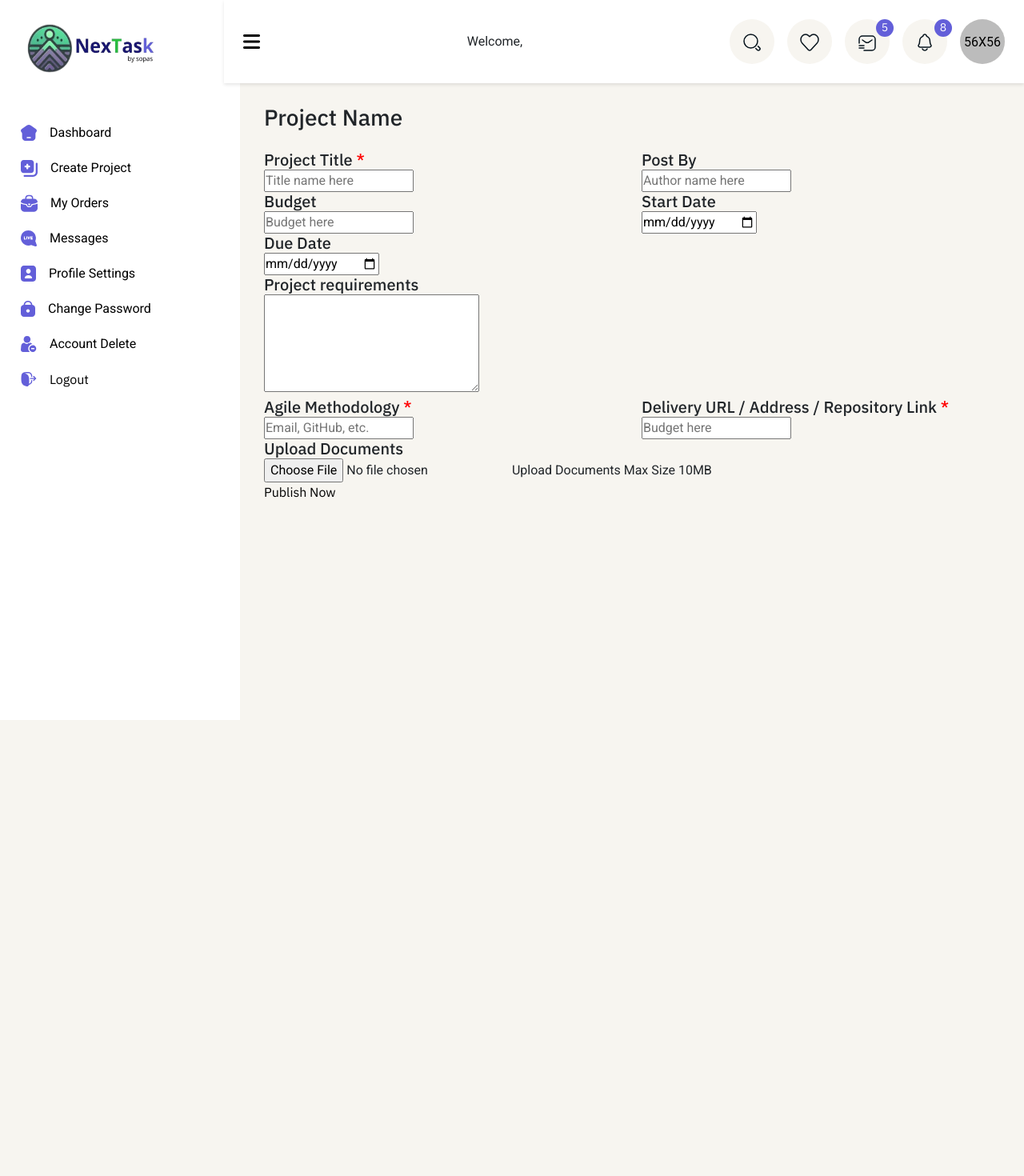
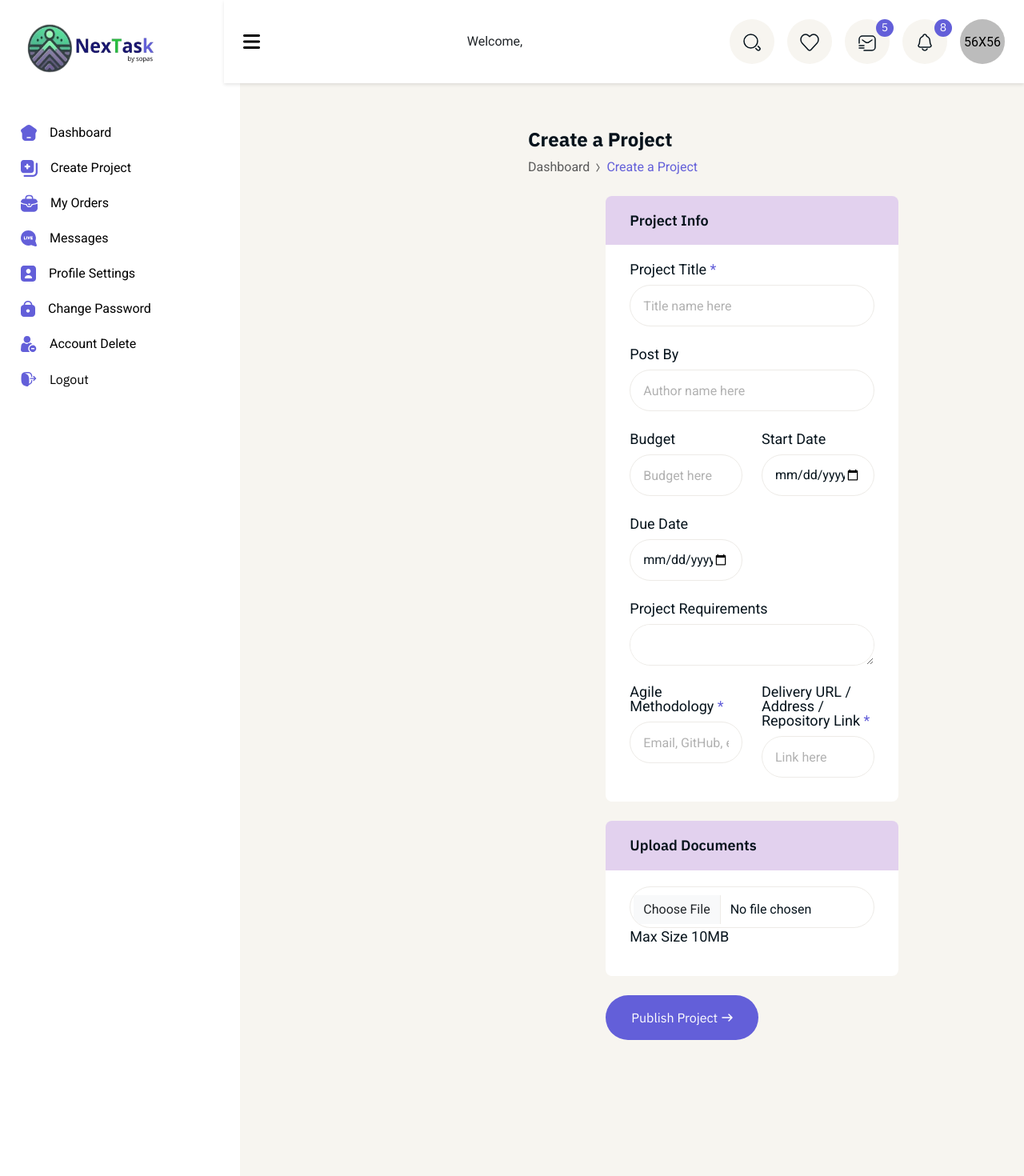
Before and after one commit to OscarMURA/NexTask-Marketplace-and-Freelancer-App, a Django app: page /projects/createProject/ in a window 1280 px wide. Shown: the whole page at 80% size. Before the commit the page ends 900 px from the top, so only its background shows below. Run offline with Django 5.2, Linux system fonts and the light colour scheme; some libraries are stand-ins or nearby versions.

Commit message:
feat: update project creation template style
- Adjusted the structure and styles of the HTML template for creating projects, following the unified design.
- Added classes and styles consistent with the general layout of the application.
- Improved form organization for clarity and readability.

```diff
--- a/Projects/templates/Projects/createProject.html
+++ b/Projects/templates/Projects/createProject.html
@@ -1,89 +1,127 @@
 {% extends 'Users/baseClient.html' %}
 {% load static %}
 {% block content %}
-<title>Create Project</title>
+<head>
+    <meta charset="utf-8" />
+    <meta name="viewport" content="width=device-width, initial-scale=1" />
+    <title>Create a Job Post - HTML</title>
 
-<div class="dashboard-headline">
-    <h3>Project Name</h3>
+    <!-- CSS Stylesheets -->
+    <link rel="stylesheet" href="{% static 'css/bootstrap.min.css' %}" />
+    <link rel="stylesheet" href="{% static 'css/font-awesome-all.min.css' %}" />
+    <link rel="stylesheet" href="{% static 'css/style.css' %}" />
+    <link rel="stylesheet" href="{% static 'css/responsive.css' %}" />
+</head>
+
+<!-- Main -->
+<main class="dashboard-main min-vh-100">
+    <div class="d-flex flex-column gap-4 pb-110">
+        <!-- Page Header -->
+        <div>
+            <h3 class="text-24 fw-bold text-dark-300 mb-2">Create a Project</h3>
+            <ul class="d-flex align-items-center gap-2">
+                <li class="text-dark-200 fs-6">Dashboard</li>
+                <li>
+                    <svg xmlns="http://www.w3.org/2000/svg" width="5" height="11" viewBox="0 0 5 11" fill="none">
+                        <path d="M1 10L4 5.5L1 1" stroke="#5B5B5B" stroke-width="1.2" stroke-linecap="round" stroke-linejoin="round" />
+                    </svg>
+                </li>
+                <li class="text-lime-300 fs-6">Create a Project</li>
+            </ul>
         </div>
 
+        <!-- Form Section -->
+        <div class="row justify-content-center">
+            <div class="col-xl-8">
                 <form method="post" enctype="multipart/form-data" id="buyer_create_job_post">
                     {% csrf_token %}
-    <div class="row">
-        <div class="col-xl-12">
-            <div class="dashboard-box margin-top-0">
-                <div class="content with-padding padding-bottom-10">
-                    <div class="row">
-                        <div class="col-xl-6">
-                            <div class="submit-field">
-                                <h5>Project Title <span style="color:red;">*</span></h5>
-                                <input type="text" class="with-border" placeholder="Title name here" name="project_title" id="project_title">
+                    <div class="d-flex flex-column gap-4">
+                        <!-- Project Info -->
+                        <div class="gig-info-card">
+                            <div class="gig-info-header">
+                                <h4 class="text-18 fw-semibold text-dark-300">Project Info</h4>
+                            </div>
+                            <div class="gig-info-body bg-white">
+                                <div class="row g-4">
+                                    <div class="col-12">
+                                        <div class="form-container">
+                                            <label for="project_title" class="form-label">Project Title <span class="text-lime-300">*</span></label>
+                                            <input type="text" class="form-control shadow-none" name="project_title" id="project_title" placeholder="Title name here">
                                         </div>
                                     </div>
-                        <div class="col-xl-6">
-                            <div class="submit-field">
-                                <h5>Post By</h5>
-                                <input type="text" class="with-border" name="author_name" id="author_name" placeholder="Author name here">
+                                    <div class="col-12">
+                                        <div class="form-container">
+                                            <label for="author_name" class="form-label">Post By</label>
+                                            <input type="text" class="form-control shadow-none" name="author_name" id="author_name" placeholder="Author name here">
                                         </div>
                                     </div>
-                        <div class="col-xl-6">
-                            <div class="submit-field">
-                                <h5>Budget</h5>
-                                <input type="text" class="with-border" name="project_budget" id="project_budget" placeholder="Budget here">
+                                    <div class="col-md-6">
+                                        <div class="form-container">
+                                            <label for="project_budget" class="form-label">Budget</label>
+                                            <input type="text" class="form-control shadow-none" name="project_budget" id="project_budget" placeholder="Budget here">
                                         </div>
                                     </div>
-                        <div class="col-xl-6">
-                            <div class="submit-field">
-                                <h5>Start Date</h5>
-                                <input type="date" class="with-border" name="start_date" id="start_date" placeholder="dd/mm/yyyy">
+                                    <div class="col-md-6">
+                                        <div class="form-container">
+                                            <label for="start_date" class="form-label">Start Date</label>
+                                            <input type="date" class="form-control shadow-none" name="start_date" id="start_date">
                                         </div>
                                     </div>
-                        <div class="col-xl-6">
-                            <div class="submit-field">
-                                <h5>Due Date</h5>
-                                <input type="date" class="with-border" name="due_date" id="due_date" placeholder="dd/mm/yyyy">
+                                    <div class="col-md-6">
+                                        <div class="form-container">
+                                            <label for="due_date" class="form-label">Due Date</label>
+                                            <input type="date" class="form-control shadow-none" name="due_date" id="due_date">
                                         </div>
                                     </div>
-                        <div class="col-xl-12">
-                            <div class="submit-field">
-                                <h5>Project requirements</h5>
-                                <textarea cols="30" rows="5" class="with-border" name="project_description" id="project_description"></textarea>
+                                    <div class="col-12">
+                                        <div class="form-container">
+                                            <label for="project_description" class="form-label">Project Requirements</label>
+                                            <textarea class="form-control shadow-none" name="project_description" id="project_description" rows="5"></textarea>
                                         </div>
                                     </div>
-                        <div class="col-xl-6">
-                            <div class="submit-field">
-                                <h5>Agile Methodology <span style="color:red;">*</span></h5>
-                                <input type="text" class="with-border" name="agile_methodology" id="agile_methodology" placeholder="Email, GitHub, etc.">
+                                    <div class="col-md-6">
+                                        <div class="form-container">
+                                            <label for="agile_methodology" class="form-label">Agile Methodology <span class="text-lime-300">*</span></label>
+                                            <input type="text" class="form-control shadow-none" name="agile_methodology" id="agile_methodology" placeholder="Email, GitHub, etc.">
                                         </div>
                                     </div>
-                        <div class="col-xl-6">
-                            <div class="submit-field">
-                                <h5>Delivery URL / Address / Repository Link <span style="color:red;">*</span></h5>
-                                <input type="text" class="with-border" name="delivery_link" id="delivery_link" placeholder="Budget here">
-                            </div>
-                        </div>
-                        <div class="col-xl-12">
-                            <div class="submit-field">
-                                <h5>Upload Documents</h5>
-                                <div class="uploadButton margin-top-30">
-                                    <input class="uploadButton-input" type="file" accept="application/pdf,application/vnd.ms-excel,image/*" id="upload" name="project_documents">
-                                    <label class="uploadButton-button ripple-effect" for="upload">Upload Documents</label>
-                                    <span class="uploadButton-file-name">Max Size 10MB</span>
-                                </div>
-                            </div>
+                                    <div class="col-md-6">
+                                        <div class="form-container">
+                                            <label for="delivery_link" class="form-label">Delivery URL / Address / Repository Link <span class="text-lime-300">*</span></label>
+                                            <input type="text" class="form-control shadow-none" name="delivery_link" id="delivery_link" placeholder="Link here">
                                         </div>
                                     </div>
                                 </div>
                             </div>
                         </div>
 
-        <!-- Button -->
-        <div class="col-xl-12">
-            <button type="submit" class="button ripple-effect big margin-top-30">
-                Publish Now
+                        <!-- Upload Section -->
+                        <div class="gig-info-card">
+                            <div class="gig-info-header">
+                                <h4 class="text-18 fw-semibold text-dark-300">Upload Documents</h4>
+                            </div>
+                            <div class="gig-info-body bg-white">
+                                <div class="form-container">
+                                    <input type="file" class="form-control shadow-none" accept="application/pdf,application/vnd.ms-excel,image/*" id="upload" name="project_documents">
+                                    <label for="upload" class="form-label">Max Size 10MB</label>
+                                </div>
+                            </div>
+                        </div>
+
+                        <!-- Submit Button -->
+                        <div>
+                            <button type="submit" class="w-btn-secondary-lg">
+                                Publish Project
+                                <svg xmlns="http://www.w3.org/2000/svg" width="14" height="10" viewBox="0 0 14 10" fill="none">
+                                    <path d="M9 9L13 5M13 5L9 1M13 5L1 5" stroke="white" stroke-width="1.5" stroke-linecap="round" stroke-linejoin="round" />
+                                </svg>
                             </button>
                         </div>
                     </div>
                 </form>
+            </div>
+        </div>
+    </div>
+</main>
 
 {% endblock %}
```
Also changed, not shown: db.sqlite3. Lines whose indentation alone changed are shown as unchanged.
